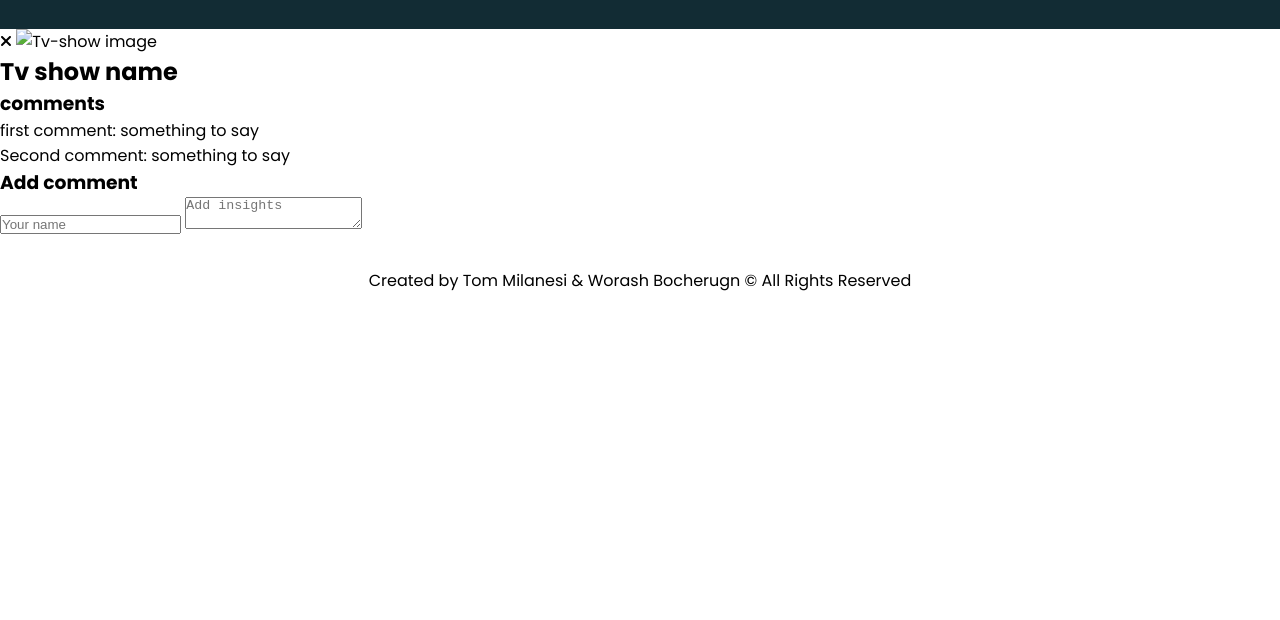
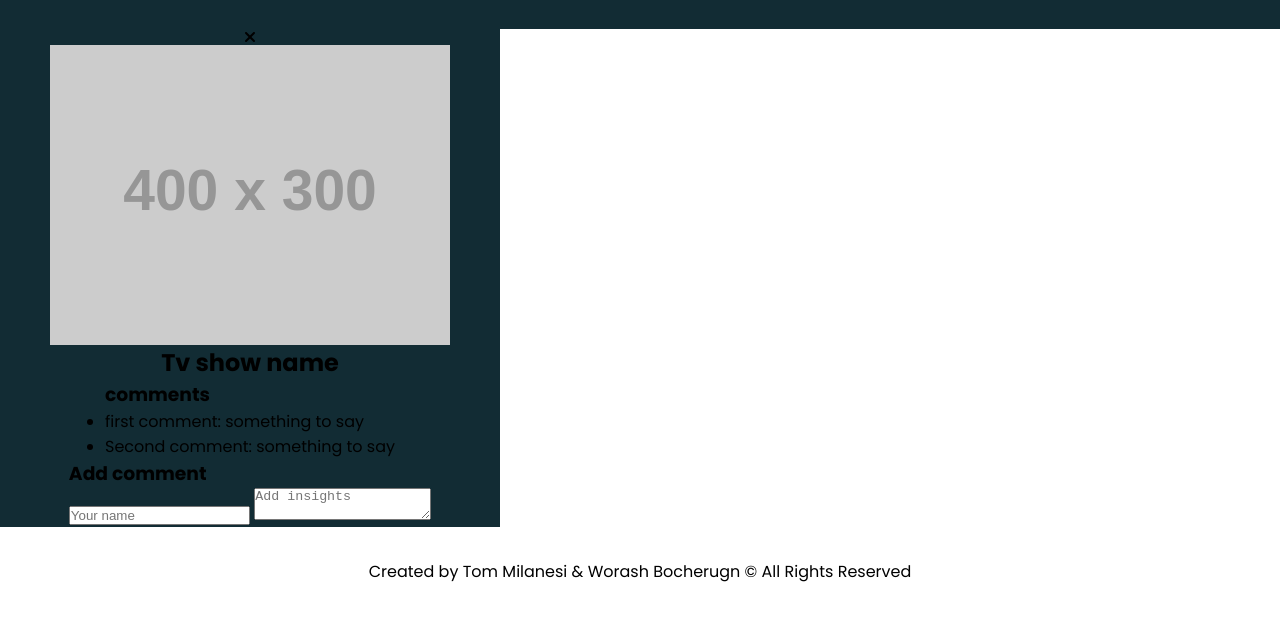
Before and after one commit to KaskMIL/awsome_tv, a website built with webpack: page src/template.html in a window 1280 px wide. Shown: the part 70-690 px from the top of the page. Built offline with nearby package versions, Linux system fonts and the light colour scheme; placeholder pictures from the web are drawn by us.

```diff
--- a/src/index.js
+++ b/src/index.js
@@ -1,6 +1,6 @@
 import './styles/main.css';
 import '@fortawesome/fontawesome-free/js/all.js';
-import { getData, setLike, getLikes } from './modules/dataTest.js';
+import { getData, setLike, getLikes } from './modules/data_interaction.js';
 
 const mainUrl = 'https://api.tvmaze.com/shows';
 
--- a/src/styles/main.css
+++ b/src/styles/main.css
@@ -67,6 +67,15 @@
   padding: 0.2rem;
 }
 
+/* pop-up */
+.pop-up {
+  display: flex;
+  flex-direction: column;
+  align-items: center;
+  background-color: var(--dark-blue);
+  width: 500px;
+}
+
 /* Footer */
 footer {
   text-align: center;
--- a/src/template.html
+++ b/src/template.html
@@ -20,7 +20,7 @@
     <main>
       <section class="pop-up">
         <i class="fa-solid fa-xmark"></i>
-        <img src="" alt="Tv-show image">
+        <img src="https://via.placeholder.com/400x300" alt="Tv-show image">
         <h2>Tv show name</h2>
         <article class="comments">
           <h3>comments</h3>
```
Also changed, not shown: src/modules/data_interaction.js (renamed from src/modules/dataTest.js).
